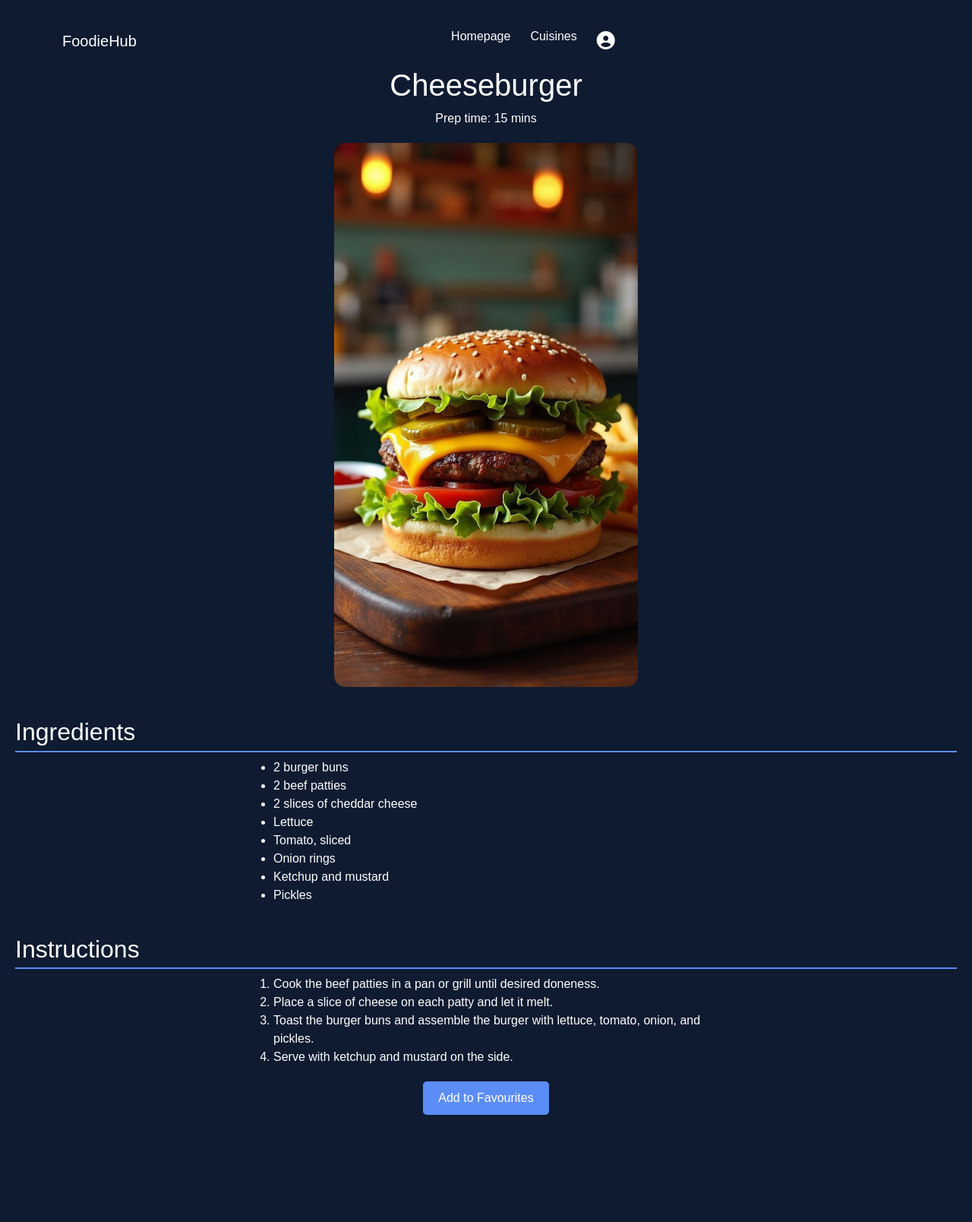
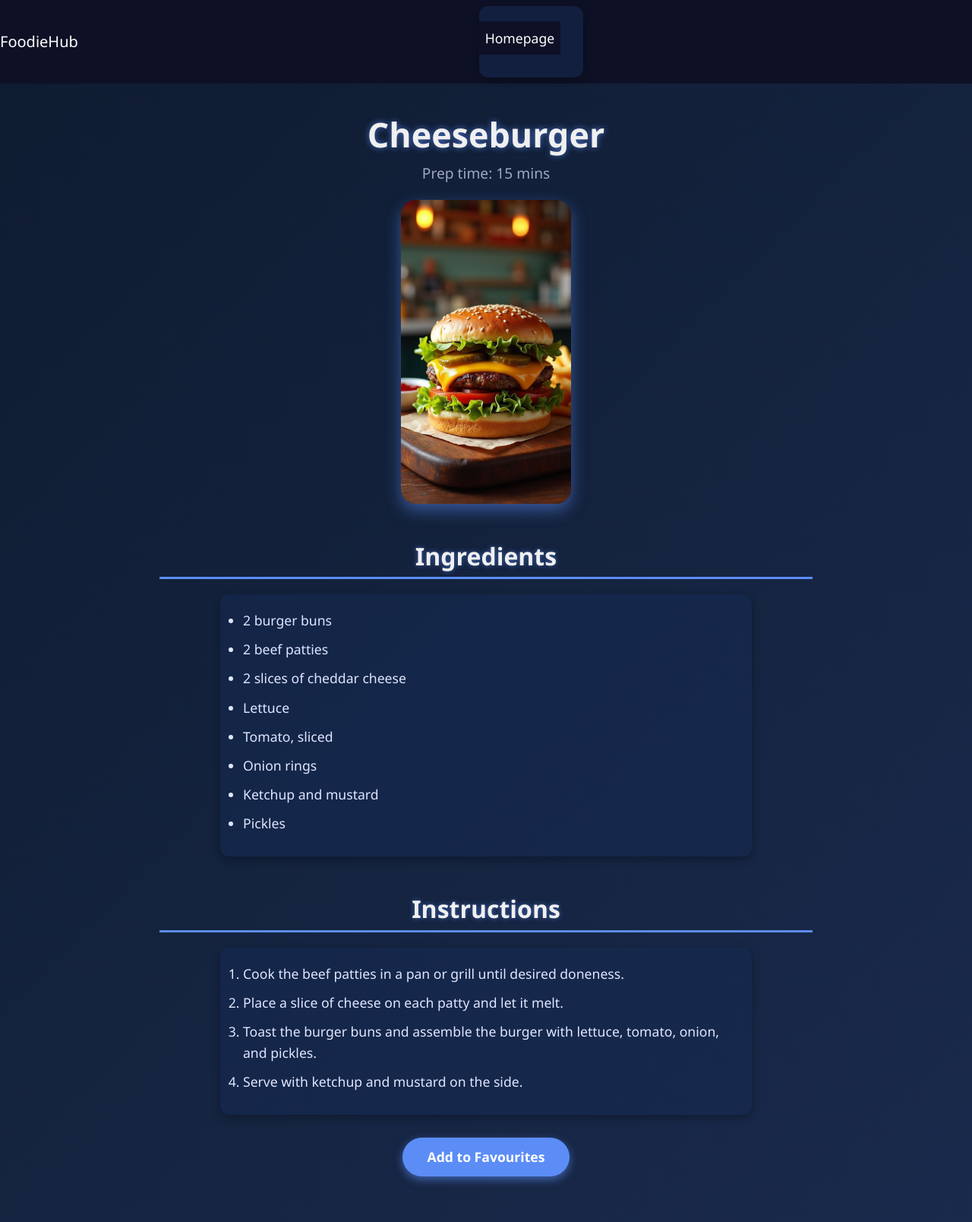
Before and after one commit to shahdaksh050/RecipeWeb, a PHP site: page /recipe.php?title=Cheeseburger in a window 1280 px wide. Shown: the whole page at 76% size. Before the commit the page ends 1467 px from the top, so only its background shows below. Run offline with PHP 8.4, Linux system fonts and the light colour scheme; a user stored in the database is signed in; data comes from the database, SQL or seed files in the repository.

Commit message:
Update recipe.php

```diff
--- a/recipe.php
+++ b/recipe.php
@@ -139,139 +139,203 @@ if (count($parts) == 2) {
     <link rel="stylesheet" href="https://cdnjs.cloudflare.com/ajax/libs/font-awesome/6.5.0/css/all.min.css">
     <style>
         body {
-            font-family: Arial, sans-serif;
-            background-color: #0e1b30;
-            color: white;
-            margin: 20px;
+            font-family: 'Segoe UI', Tahoma, Geneva, Verdana, sans-serif;
+            background: linear-gradient(135deg, #0e1b30 0%, #1a2a4c 100%);
+            color: #f0f0f0;
+            margin: 0;
+            padding: 0;
+            min-height: 100vh;
+            display: flex;
+            flex-direction: column;
+        }
+        .navbar {
+            background-color: #0e1126;
         }
         .navbar .nav-link,
-        .navbar .navbar-brand,
+        .navbar .navbar-brand {
+            color: white !important;
+            background-color: #0e1126 !important;
+        }
+        .btn-purple {
+            background-color: #0e1126;
+            color: white;
+        }
+        .navbar .nav-link:hover,
+        .navbar .navbar-brand:hover {
+            color: white !important;
+            background-color: #0e1126 !important;
+        }
         .navbar .profile-icon {
-            color: white !important;
+            display: none;
+        }
+        .navbar-toggler-icon {
+            background-color: #0e1126 !important;
+            border-radius: 0.25rem !important;
+        }
+        .container {
+            flex: 1 0 auto;
+            padding: 40px 20px;
+            max-width: 900px;
+            margin: 0 auto;
         }
         .recipe-header {
             text-align: center;
+            margin-bottom: 30px;
+        }
+        .recipe-title {
+            font-size: 2.8rem;
+            font-weight: 700;
+            margin-bottom: 10px;
+            text-shadow: 0 0 8px rgba(92,141,246,0.7);
+        }
+        .prep-time {
+            font-size: 1.2rem;
+            color: #a0a8c0;
+            margin-bottom: 20px;
         }
         .recipe-img {
-            max-width: 400px;
-            border-radius: 15px;
+            max-width: 100%;
+            max-height: 400px;
+            border-radius: 20px;
+            box-shadow: 0 8px 20px rgba(92,141,246,0.5);
+            margin-bottom: 30px;
+            object-fit: cover;
+            display: block;
+            margin-left: auto;
+            margin-right: auto;
+        }
+        .section-title {
+            font-size: 2rem;
+            font-weight: 700;
+            margin-top: 50px;
+            margin-bottom: 20px;
+            border-bottom: 3px solid #5c8df6;
+            padding-bottom: 8px;
+            text-align: center;
+            text-shadow: 0 0 6px rgba(92,141,246,0.6);
+        }
+        ul, ol {
+            max-width: 700px;
+            margin: 0 auto 30px auto;
+            padding-left: 25px;
+            font-size: 1.1rem;
+            line-height: 1.6;
+            background: rgba(20, 40, 80, 0.6);
+            border-radius: 12px;
+            box-shadow: 0 4px 12px rgba(0,0,0,0.3);
+            padding: 20px 30px;
+            color: #e0e6ff;
+        }
+        ul li, ol li {
+            margin-bottom: 10px;
+        }
+        .message {
+            text-align: center;
+            color: #ffcc00;
+            font-weight: 700;
+            font-size: 1.1rem;
+            margin-top: 20px;
+            text-shadow: 0 0 5px #ffcc00;
+        }
+        .fav-btn {
+            display: inline-block;
+            background-color: #5c8df6;
+            color: white;
+            border: none;
+            padding: 12px 30px;
+            border-radius: 30px;
+            font-size: 1.1rem;
+            font-weight: 600;
+            cursor: pointer;
+            transition: background-color 0.3s ease, box-shadow 0.3s ease;
+            box-shadow: 0 4px 12px rgba(92,141,246,0.6);
             margin: 20px auto;
             display: block;
+            width: 220px;
+            text-align: center;
         }
-        h2 {
-            border-bottom: 2px solid #5c8df6;
-            padding-bottom: 5px;
+        .fav-btn:hover {
+            background-color: #3a5bcc;
+            box-shadow: 0 6px 18px rgba(58,91,204,0.8);
+        }
+        .fav-btn.remove {
+            background-color: #d9534f;
+            box-shadow: 0 4px 12px rgba(217,83,79,0.6);
+        }
+        .fav-btn.remove:hover {
+            background-color: #b03531;
+            box-shadow: 0 6px 18px rgba(176,53,49,0.8);
+        }
+        footer {
+            flex-shrink: 0;
+            text-align: center;
+            padding: 15px 10px;
+            background-color: #142850;
+            color: #a0a8c0;
+            font-size: 0.9rem;
+            box-shadow: 0 -2px 8px rgba(0,0,0,0.5);
             margin-top: 40px;
-        }
-        ul, ol {
-            max-width: 600px;
-            margin: 0 auto 20px auto;
-            padding-left: 20px;
-        }
-        .section-title {
-      font-size: 1.8rem;
-      font-weight: 600;
-      margin-top: 50px;
-      margin-bottom: 20px;
-    }
-    .rating-badge {
-      background: #21244c;
-      padding: 5px 10px;
-      border-radius: 12px;
-      font-size: 0.8rem;
-    }
-    .favorite-icon {
-      position: absolute;
-      top: 15px;
-      right: 15px;
-      color: white;
-      font-size: 1.2rem;
-      cursor: pointer;
-      transition: color 0.3s ease;
-    }
-    .favorite-icon.liked {
-      color: #ff4d6d;
-    }
-    .navbar .profile-icon {
-      font-size: 1.5rem;
-      color: white;
-    }
-    .navbar-nav .nav-link {
-      margin-left: 10px;
         }
     </style>
 </head>
 <body>
+  <!-- Navbar -->
   <nav class="navbar navbar-expand-lg">
-    <div class="container">
       <a class="navbar-brand" href="homepage.php">FoodieHub</a>
       <button class="navbar-toggler text-white" type="button" data-bs-toggle="collapse" data-bs-target="#navbarNav">
-        <span class="navbar-toggler-icon bg-light rounded"></span>
+        <span class="navbar-toggler-icon rounded"></span>
       </button>
-      <div class="collapse navbar-collapse justify-content-end" id="navbarNav">
+      <div class="collapse navbar-collapse justify-content-start" id="navbarNav">
         <ul class="navbar-nav">
           <li class="nav-item">
-            <a class="nav-link" href="homepage.php">Homepage</a>
+            <a class="nav-link" href="homepage.php" style="color: white !important;">Homepage</a>
           </li>
-          <li class="nav-item">
-            <a class="nav-link" href="#cuisine-section">Cuisines</a>
-          </li>
-          <li class="nav-item">
-            <!-- Conditionally display profile or login based on session -->
-            <?php if (isset($_SESSION['loggedin']) && $_SESSION['loggedin']): ?>
-              <a class="nav-link profile-icon" href="profile.php" title="Profile">
-                <i class="fas fa-user-circle"></i>
-              </a>
-            <?php else: ?>
-              <a class="nav-link profile-icon" href="auth.php?action=login" title="Login">
-                <i class="fas fa-user-circle"></i>
-              </a>
-            <?php endif; ?>
         </ul>
       </div>
-    </div>
   </nav>
+    <div class="container">
         <div class="recipe-header">
-        <h1><?php echo htmlspecialchars($recipe['title']); ?></h1>
-        <p>Prep time: <?php echo htmlspecialchars($recipe['prep_time']); ?> mins</p>
+            <h1 class="recipe-title"><?php echo htmlspecialchars($recipe['title']); ?></h1>
+            <p class="prep-time">Prep time: <?php echo htmlspecialchars($recipe['prep_time']); ?> mins</p>
             <?php if ($recipe['image']): ?>
                 <img src="<?php echo htmlspecialchars($recipe['image']); ?>" alt="<?php echo htmlspecialchars($recipe['title']); ?>" class="recipe-img" />
             <?php endif; ?>
         </div>
 
-    <h2>Ingredients</h2>
+        <h2 class="section-title">Ingredients</h2>
         <ul>
             <?php foreach ($ingredients as $ingredient): ?>
                 <li><?php echo htmlspecialchars($ingredient); ?></li>
             <?php endforeach; ?>
         </ul>
 
-    <h2>Instructions</h2>
+        <h2 class="section-title">Instructions</h2>
         <ol>
             <?php foreach ($instructions as $instruction): ?>
                 <li><?php echo htmlspecialchars($instruction); ?></li>
             <?php endforeach; ?>
         </ol>
         <?php if ($message): ?>
-        <p style="text-align:center; color: yellow; font-weight: bold;"><?php echo htmlspecialchars($message); ?></p>
+            <p class="message"><?php echo htmlspecialchars($message); ?></p>
         <?php endif; ?>
 
-    <div style="text-align:center; margin: 20px;">
+        <div style="text-align:center;">
             <?php if (isset($_SESSION['id'])): ?>
                 <form method="post" action="">
                     <?php if ($is_favourited): ?>
-                    <button type="submit" name="remove_favourite" style="background-color:#d9534f; color:white; border:none; padding:10px 20px; border-radius:5px; cursor:pointer;">
+                        <button type="submit" name="remove_favourite" class="fav-btn remove">
                             Remove from Favourites
                         </button>
                     <?php else: ?>
-                    <button type="submit" name="add_favourite" style="background-color:#5c8df6; color:white; border:none; padding:10px 20px; border-radius:5px; cursor:pointer;">
+                        <button type="submit" name="add_favourite" class="fav-btn">
                             Add to Favourites
                         </button>
                     <?php endif; ?>
                 </form>
             <?php else: ?>
-            <p><a href="login.php" style="color:#5c8df6;">Log in</a> to add this recipe to your favourites.</p>
+                <p><a href="login.php" style="color:#5c8df6; font-weight: 600;">Log in</a> to add this recipe to your favourites.</p>
             <?php endif; ?>
+        </div>
     </div>
 </body>
 </html>
```
Lines whose indentation alone changed are shown as unchanged.
